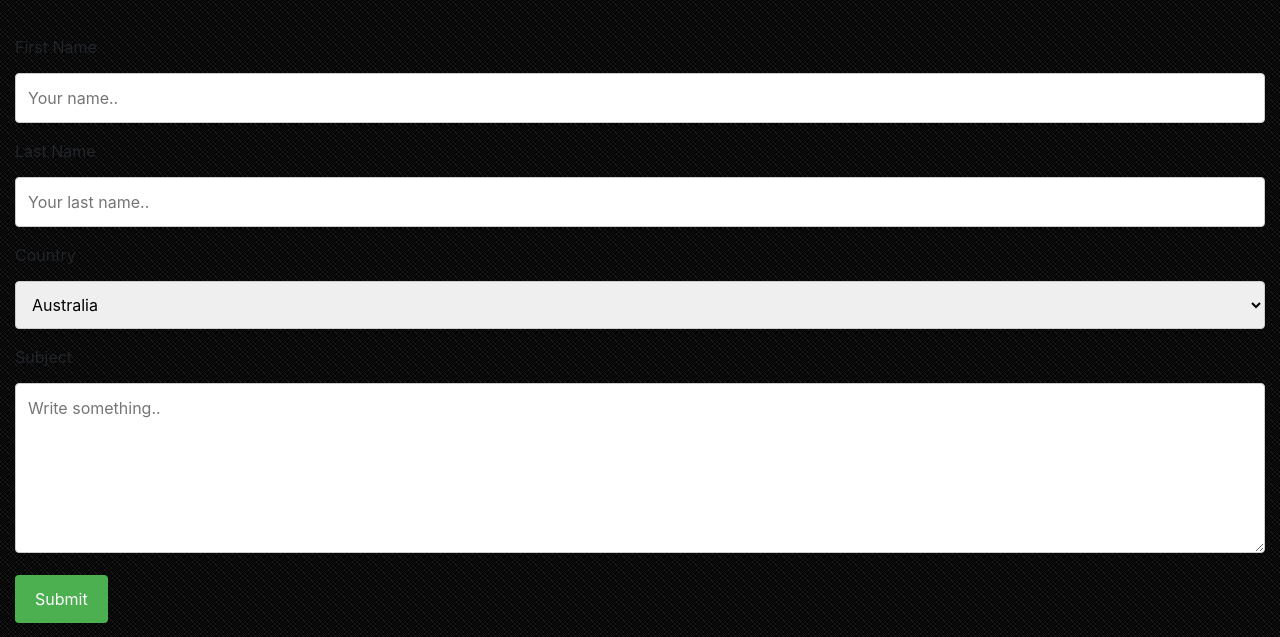
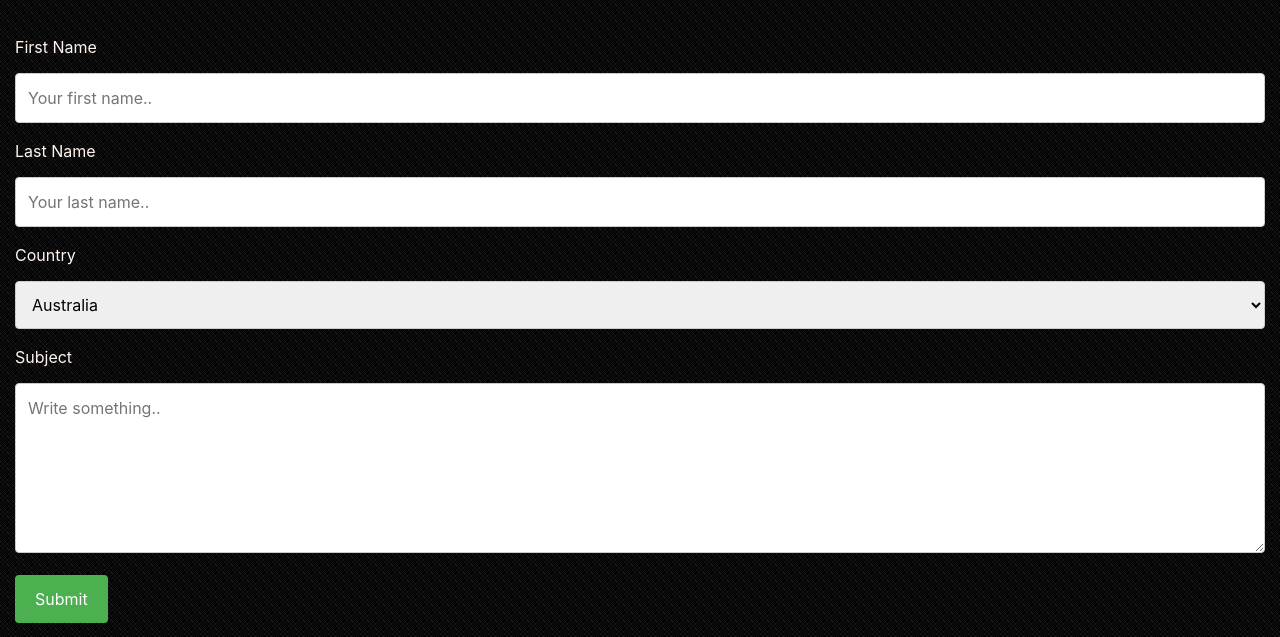
Before and after one commit to JDBgit9/Responsive-Portfolio, a plain HTML site: page contact.html in a window 1280 px wide. Shown: the part 163-800 px from the top of the page. Drawn offline with nearby package versions, Linux system fonts and the light colour scheme.

Commit message:
made the first last and country and subject in contact more apparent by turn the color against the black background seashell in css

```diff
--- a/contact.html
+++ b/contact.html
@@ -35,17 +35,17 @@
       <div class="row">
         <div class="column-md-8">
           <form action="/action_page.php">
-            <label for="fname">First Name</label>
-            <input type="text" id="fname" name="firstname" placeholder="Your name..">
-            <label for="lname">Last Name</label>
+            <label for="fname" style="color: seashell;">First Name</label>
+            <input type="text" id="fname" name="firstname" placeholder="Your first name..">
+            <label for="lname" style="color: seashell;">Last Name</label>
             <input type="text" id="lname" name="lastname" placeholder="Your last name..">
-            <label for="country">Country</label>
+            <label for="country" style="color: seashell;">Country</label>
             <select id="country" name="country">
               <option value="australia">Australia</option>
               <option value="canada">Canada</option>
               <option value="usa">USA</option>
             </select>
-            <label for="subject">Subject</label>
+            <label for="subject" style="color: seashell;">Subject</label>
             <textarea id="subject" name="subject" placeholder="Write something.." style="height:170px"></textarea>
             <input type="submit" value="Submit">
           </form>
```
